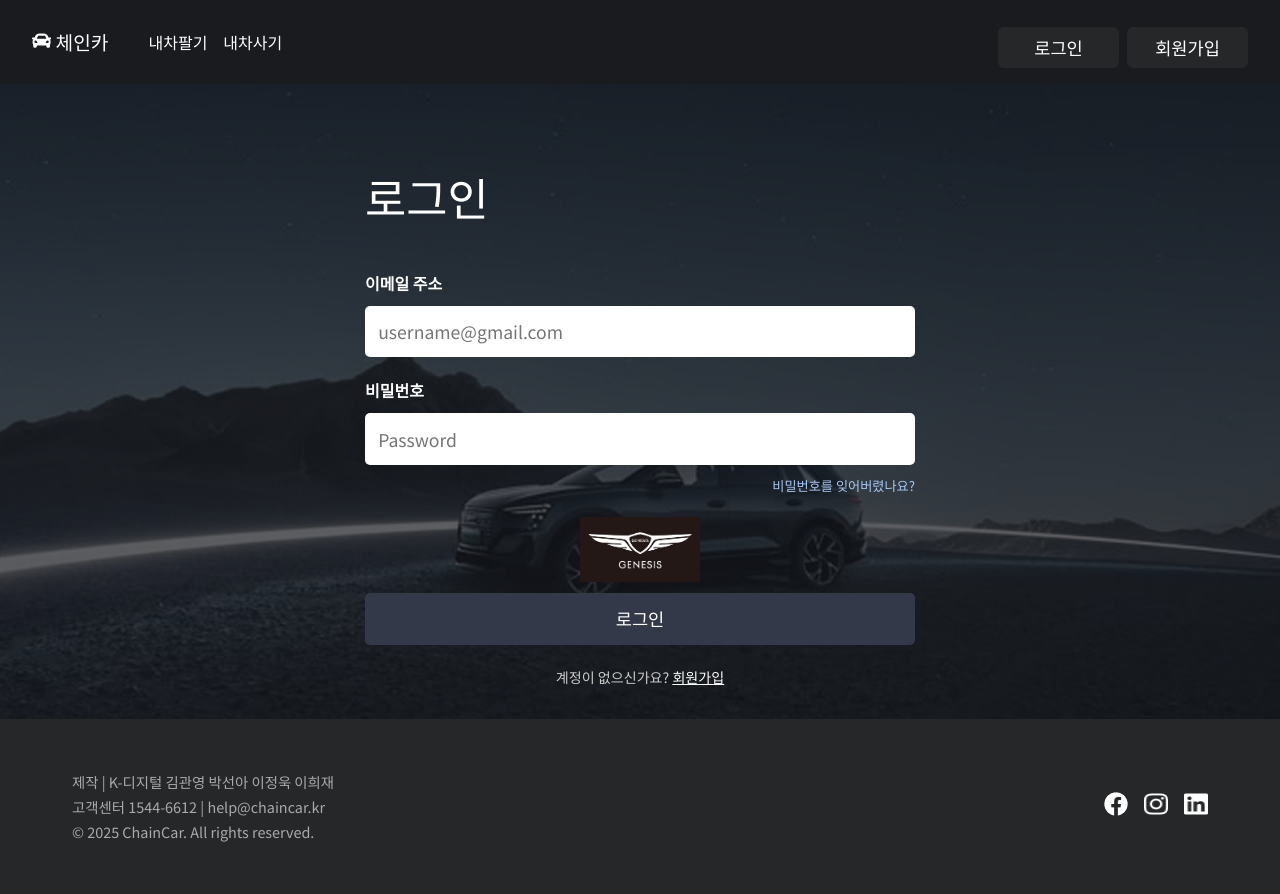
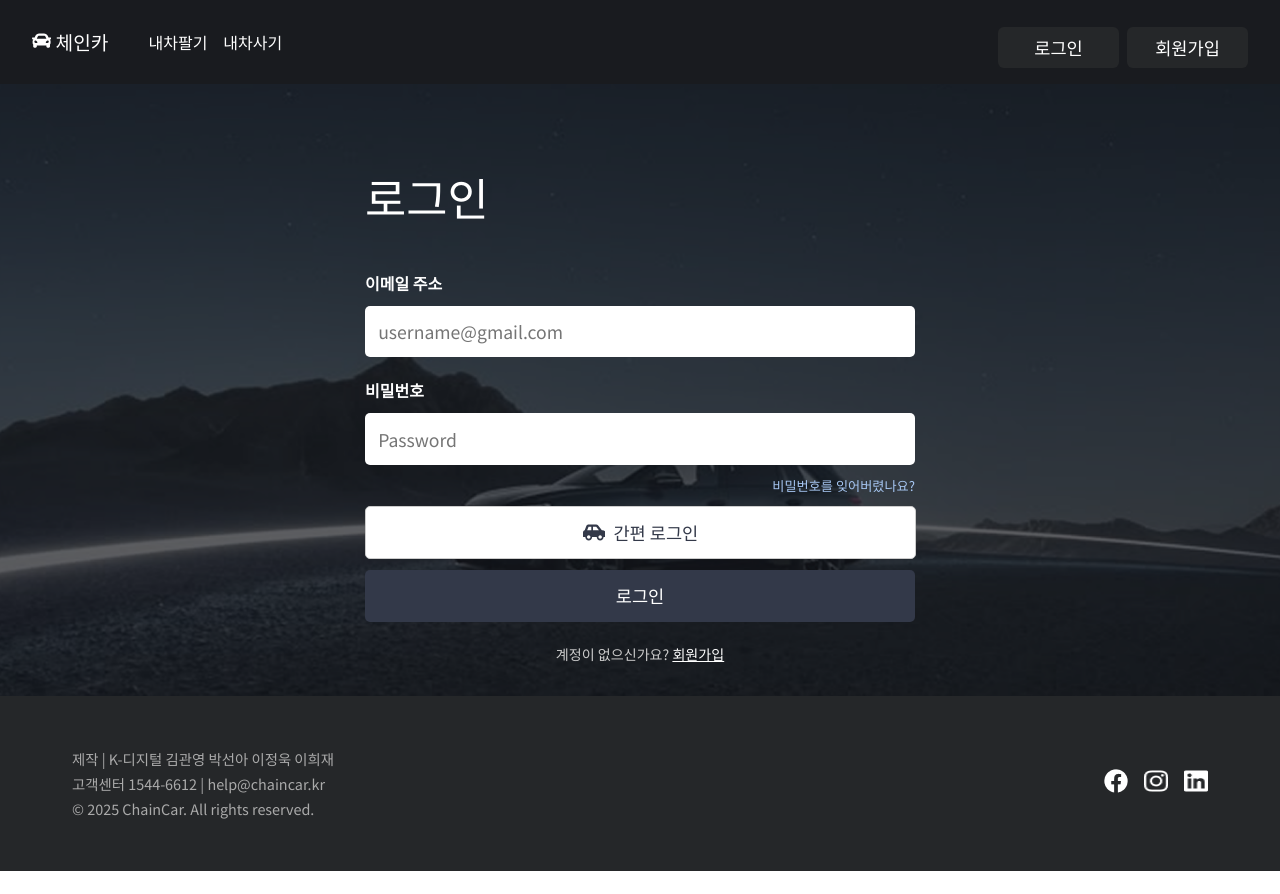
Before and after one commit to elevensheep/blockchain_project, a React (Create React App) app: page /login in a window 1280 px wide. After the commit the page ends 871 px from the top, so only its background shows below. Built offline with nearby package versions, Linux system fonts and the light colour scheme; a web font is replaced by a local one.

Commit message:
modified:   src/Login/login.jsx 	modified:   src/Style/Sign.css

```diff
--- a/src/Login/login.jsx
+++ b/src/Login/login.jsx
@@ -1,5 +1,5 @@
 import { Link } from 'react-router-dom';
-import GenesisLogo from '../Image/genesisLogo.jpg';
+import { FaCarSide } from 'react-icons/fa';
 import '../Style/Sign.css';
 
 const Login = () => {
@@ -32,8 +32,9 @@ const Login = () => {
           <button type="button" className="wallet-btn" onClick={handleWalletConnect}>
             NFT Wallet Connection
           </button> */}
-          <button type="button" onClick={handleLogin} className="logo-button">
-            <img src={GenesisLogo} alt="Genesis Logo" />
+          <button className="easy-login-btn" onClick={handleLogin}>
+                <FaCarSide className="easy-login-icon" />
+                <span>간편 로그인</span>
           </button>
           <button type="submit">로그인</button>
         </form>
--- a/src/Style/Sign.css
+++ b/src/Style/Sign.css
@@ -88,6 +88,27 @@ button {
   margin-top: 11px;
 }
 
+.easy-login-btn {
+  all: unset;
+  width: 95%;
+  padding: 13.2px;
+  background-color: white;
+  color: #333949;
+  border: 1px solid #ccc;
+  border-radius: 5px;
+  font-size: 1.1em;
+  cursor: pointer;
+  display: flex;
+  justify-content: center;
+  align-items: center;
+  gap: 8px;
+}
+
+.easy-login-icon {
+  font-size: 1.3em;
+}
+
+
 .wallet-btn {
   background-color: white;
   color: #333949;
```
